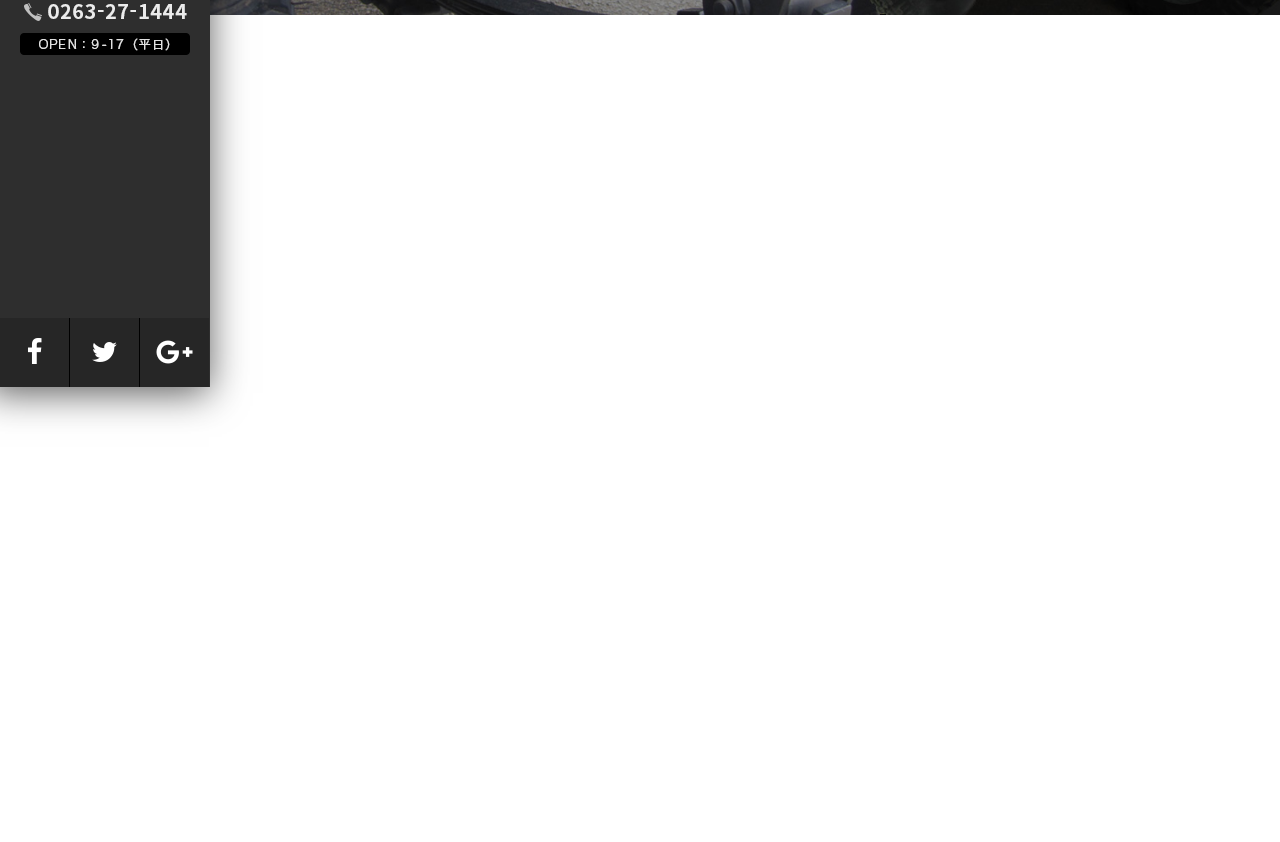
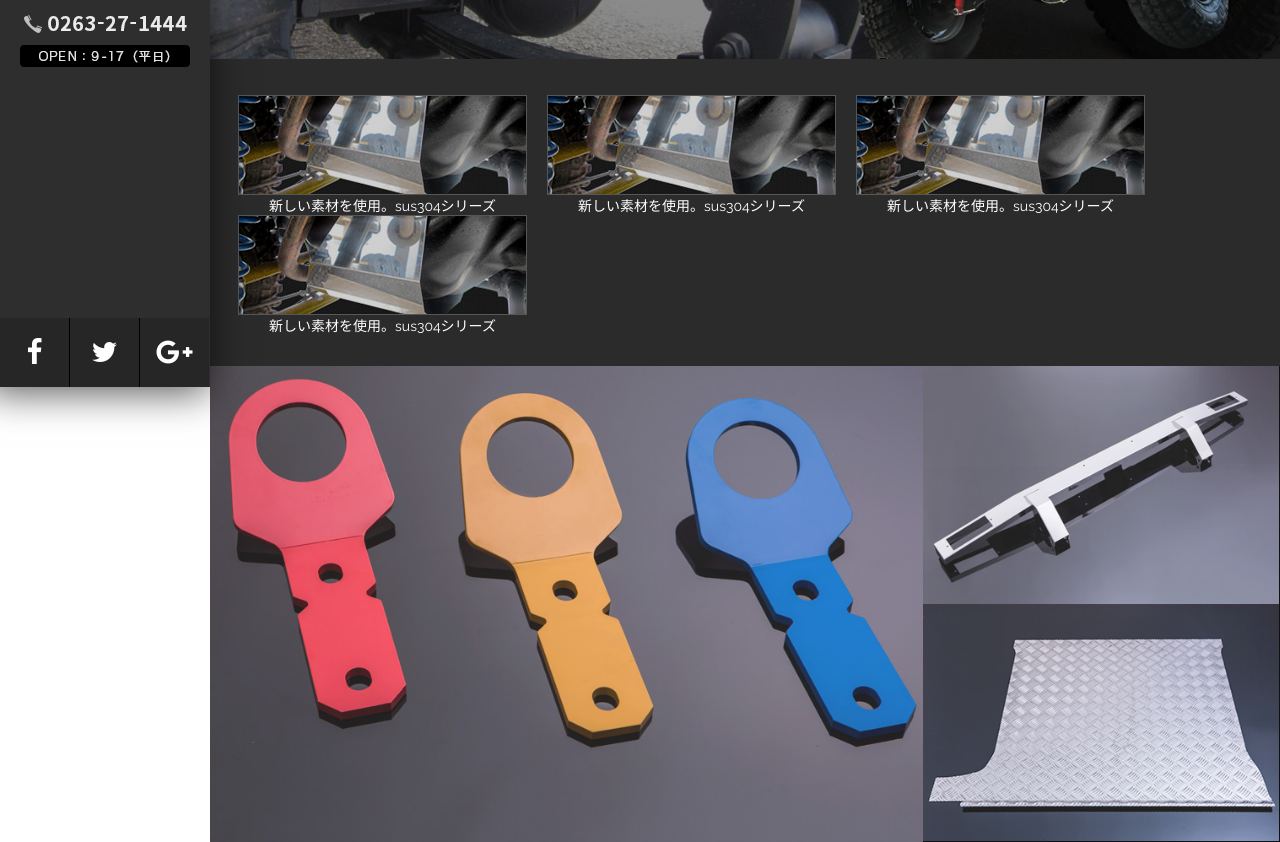
Before and after one commit to takatoshiishigami/smz_new, a plain HTML site: page index.html in a window 1280 px wide. Shown: the part 413-1255 px from the top of the page. Before the commit the page ends 800 px from the top, so only its background shows below. Drawn offline with nearby package versions, Linux system fonts and the light colour scheme; files that its build step writes are made by us from their sources.

Commit message:
コンテンツレスポンシブテスト

```diff
--- a/css/common.css
+++ b/css/common.css
@@ -46,15 +46,20 @@ body{
 
 #g_nav li{
 
-	height:47px;
-	line-height:47px;
+	height:50px;
+	line-height:50px;
 	background: url(../images/side_back.gif) repeat-x bottom left;
+}
+
+.bgnone{
+	background:none !important;
 }
 
 #g_nav  span{
 	border-left: solid 4px #bb131a;
 	margin-left:26px;
 	padding-left:12px;
+	padding-top:2px;
 }
 
 .side_contact_a{
@@ -164,4 +169,47 @@ body{
 #top_contents{
 	margin-left:210px;
 	box-sizing:border-box;
+	padding-top:44px;
 }
+
+#top_bnr_out{
+	background:#2b2b2b;
+	overflow:hidden;
+	padding:36px 18px 28px 18px;
+	text-align:center;
+}
+#top_bnr_in{
+	margin:0 auto;
+	display:inline-block;
+}
+
+.top_bnr_fl{
+	float:left;
+	margin:0px 10px 0px 10px;
+
+}
+
+#ranking_out{
+	overflow:hidden;
+	background:#111;
+}
+
+#no1{
+	float:left;
+	width:66.64037855%;
+}
+#no1 img{
+	width:100%;
+}
+
+#no23_out{
+	float:left;
+	width:33.2807571%;
+}
+
+#no23_out p{
+
+}
+#no23_out img{
+	width:100%;
+}
--- a/css/default.css
+++ b/css/default.css
@@ -1,4 +1,4 @@
-body{  margin:0; font-size:14px; color:#473200; text-align:center; font-family: ‘ヒラギノ角ゴ ProN W3′, ‘Hiragino Kaku Gothic ProN’, ‘メイリオ’, ‘Meiryo’, ‘ＭＳ Ｐゴシック’, ‘MS PGothic’, sans-serif; }
+body{  margin:0; font-size:14px; color:#fff; text-align:center; font-family: ‘ヒラギノ角ゴ ProN W3′, ‘Hiragino Kaku Gothic ProN’, ‘メイリオ’, ‘Meiryo’, ‘ＭＳ Ｐゴシック’, ‘MS PGothic’, sans-serif; }
 body,div,dl,dt,dd,ul,ol,li,h1,h2,h3,h4,h5,h6,pre,
 form,fieldset,input,textarea,p,blockquote,th,td{
 	padding:0;
--- a/index.html
+++ b/index.html
@@ -50,6 +50,44 @@
 
 	 <div id="top_contents">
 	 	<div id="main_img"><img src="images/top_main.jpg" alt="メインイメージ"></div>
+
+		<div id="top_bnr_out">
+			<div id="top_bnr_in">
+				<div class="top_bnr_fl">
+					<dl>
+						<dt class="img_out"><img src="images/top_bnr_02.jpg"></dt>
+						<dd>新しい素材を使用。sus304シリーズ</dd>
+					</dl>
+				</div>
+				<div class="top_bnr_fl">
+					<dl>
+						<dt><img src="images/top_bnr_02.jpg"></dt>
+						<dd>新しい素材を使用。sus304シリーズ</dd>
+					</dl>
+				</div>
+				<div class="top_bnr_fl">
+					<dl>
+						<dt><img src="images/top_bnr_02.jpg"></dt>
+						<dd>新しい素材を使用。sus304シリーズ</dd>
+					</dl>
+				</div>
+				<div class="top_bnr_fl">
+					<dl>
+						<dt><img src="images/top_bnr_02.jpg"></dt>
+						<dd>新しい素材を使用。sus304シリーズ</dd>
+					</dl>
+				</div>
+			</div>
+		</div>
+
+		<div id="ranking_out">
+			<div id="no1"><img src="images/pic01.jpg"></div>
+			<div id="no23_out">
+				<p><img src="images/pic02.jpg" ></p>
+				<p><img src="images/pic03.jpg"></p>
+			</div>
+		</div>
+
 	 </div>
 
 
@@ -62,6 +100,28 @@
 		$('#side_bar_in').css('height', s);
 	});
 </script>
+<script>
+	$(function() {
+	$('.img_out img')
+	.hover(
+		function(){
+			$(this).stop().animate({
+				'width':'600px',//拡大で表示させておくサイズ
+				'height':'135px',
+				'marginTop':'-45px'//トップのマージンをマイナスで指定す事で底辺を起点としています
+			},'fast');
+		},
+		function () {
+			$(this).stop().animate({
+				'width':'400px',//デフォルトで表示させておくサイズ
+				'height':'90px',
+				'marginTop':'0px'
+			},'fast');
+		}
+	);
+});
+</script>
+
 
 </body>
 </html>
```
Also changed, not shown: images/pic01.jpg (added), images/pic02.jpg (added), images/pic03.jpg (added), images/top_bnr_02.jpg (added).
